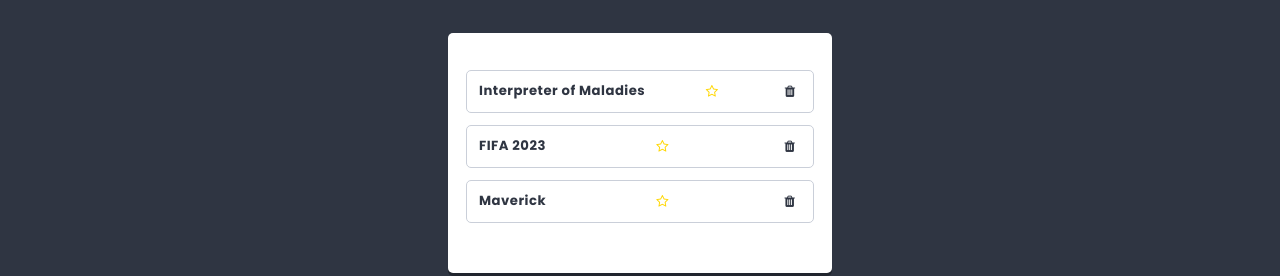
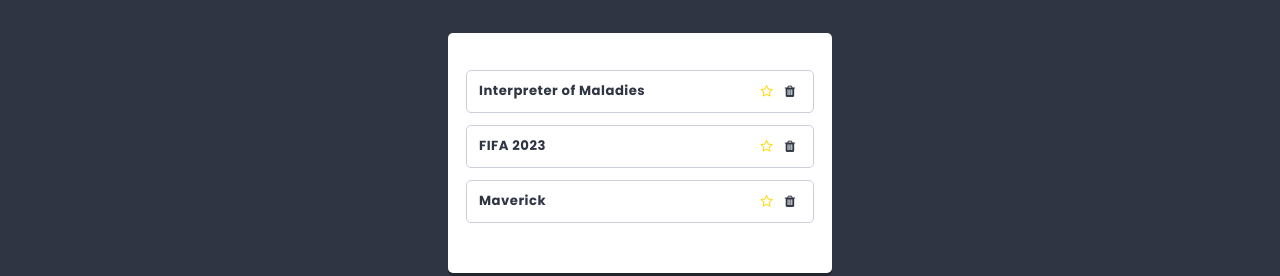
Before and after one commit to Cinamon88/FirstReactApp, a React (Create React App) app: page /favorite in a window 1280 px wide. Shown: the part 161-437 px from the top of the page. Built offline with nearby package versions, Linux system fonts and the light colour scheme.

Commit message:
add styles.buttons

```diff
--- a/src/components/Card/Card.js
+++ b/src/components/Card/Card.js
@@ -23,7 +23,8 @@
     }
 
     return (
-        <li className={styles.card}>{props.title}
+        <li className={styles.card}>{props.title}{""}
+            <div className={styles.buttons}>
                 <button onClick={toggleFavorite}
                         className={clsx(styles.button, props.isFavorite &&
                         styles.isActive)}>
@@ -33,6 +34,7 @@
                         className={styles.button}>
                     <i className={'fa fa-trash'} />
                 </button>
+            </div>
         </li>
     );
 };
--- a/src/components/Card/Card.module.scss
+++ b/src/components/Card/Card.module.scss
@@ -31,7 +31,9 @@
 }
 
 .isActive {
+
   i {
     color: $color-favorite;
   }
+
 }
```
Lines whose indentation alone changed are shown as unchanged.
